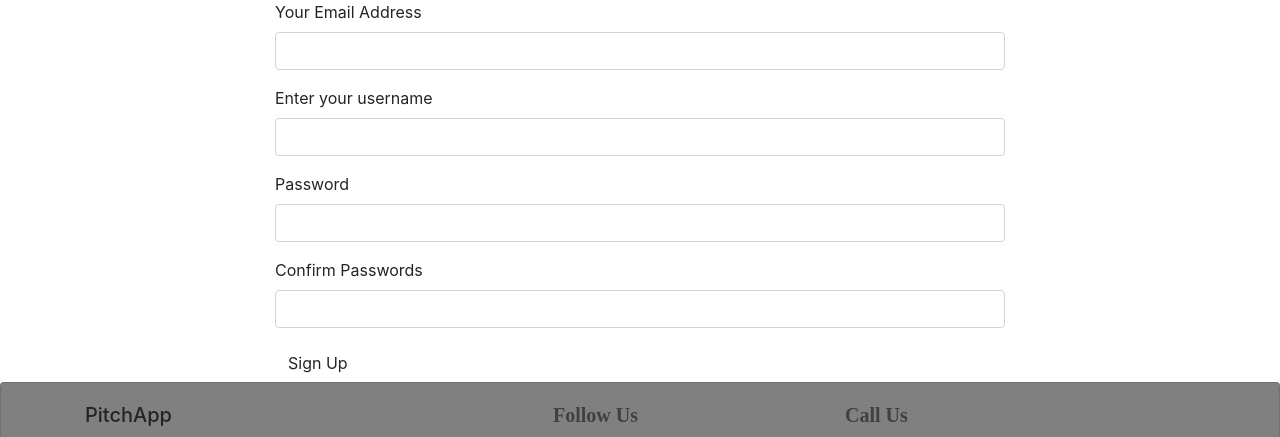
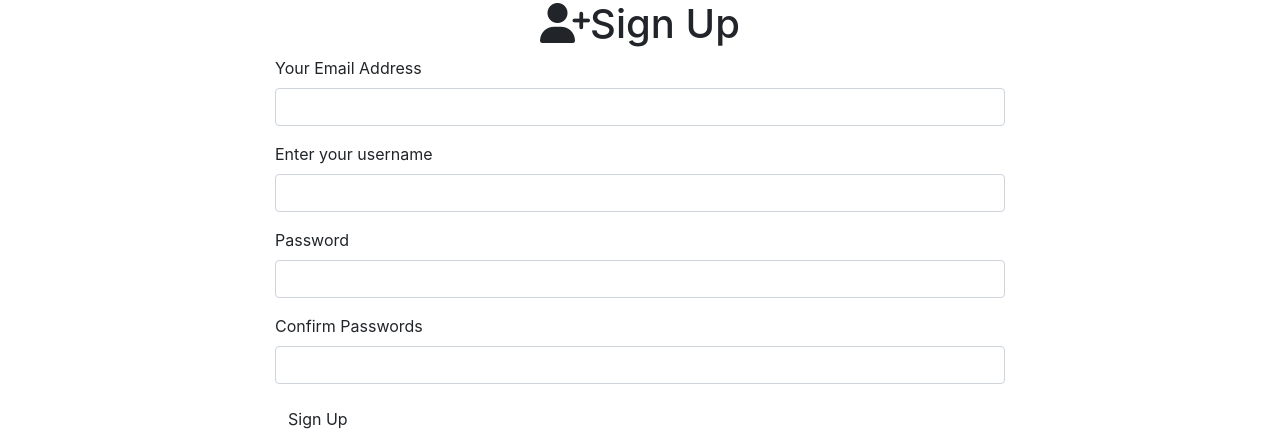
Before and after one commit to mugisha-thierry/pitch-app, a Flask app: page /authenticate/register in a window 1280 px wide. Shown: the part 56-493 px from the top of the page. Run offline with Flask 2, Linux system fonts and the light colour scheme; some libraries are stand-ins or nearby versions.

Commit message:
Added a register.html file

```diff
--- a/app/templates/auth/register.html
+++ b/app/templates/auth/register.html
@@ -6,6 +6,7 @@
 <div class="row">
 <div class="col-md-2"> </div>
 <div class="col-md-8">
+    <h1 class="text-center"><i class="fas fa-user-plus"></i>Sign Up</h1>
 
 {{wtf.quick_form(registration_form)}}
 
```
